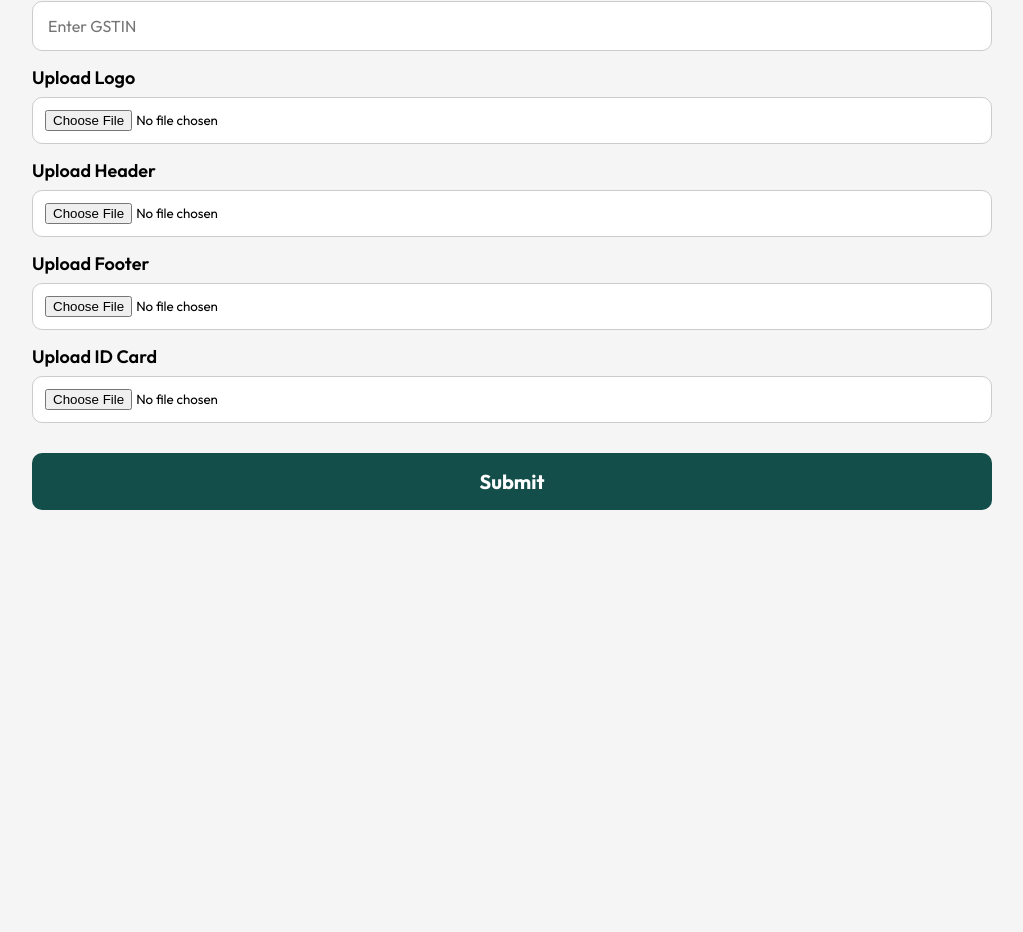
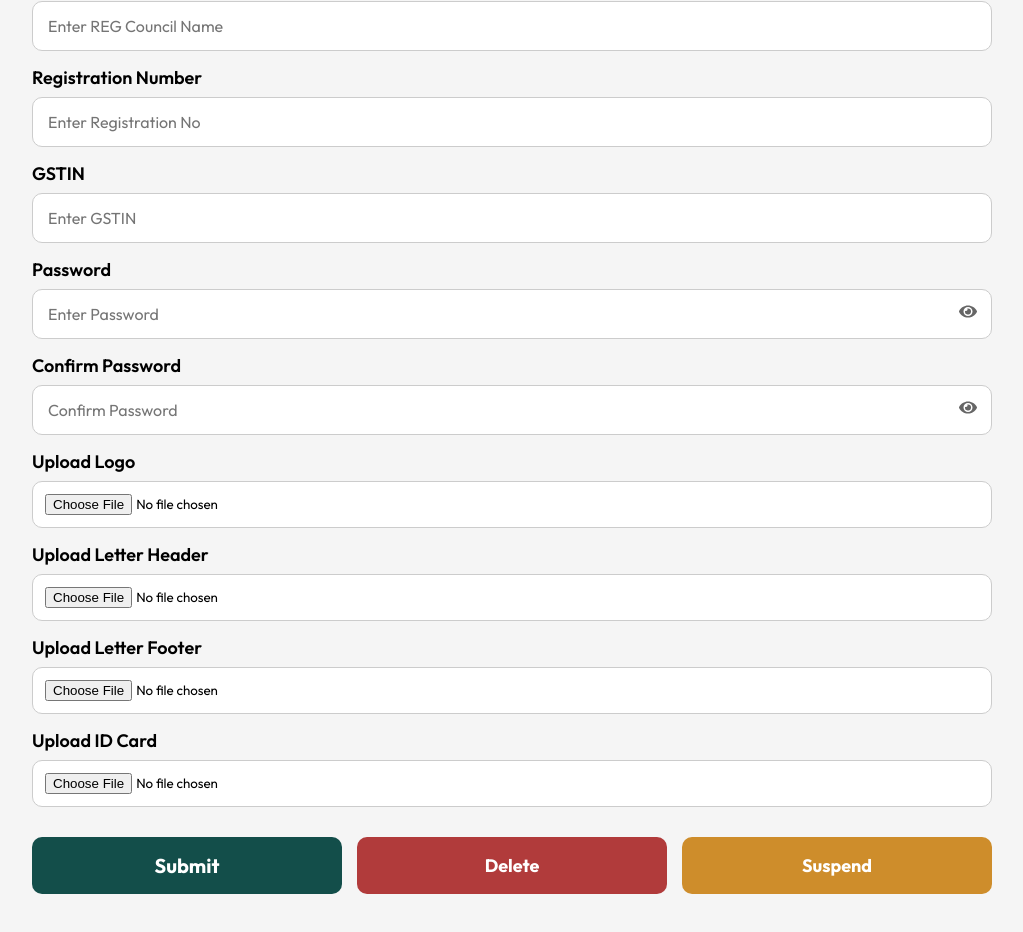
Before and after one commit to sagarkumarsaini11/clinic-website, a React (Vite) app: page /add-clinic in a window 1280 px wide. Shown: the part 796-1728 px from the top of the page, without its empty margins (128-1151 px from the left). Before the commit the page ends 1366 px from the top, so only its background shows below. Built offline with nearby package versions, Linux system fonts and the light colour scheme.

Commit message:
UI Update

```diff
--- a/src/Components/AddClinic/AddClinic.css
+++ b/src/Components/AddClinic/AddClinic.css
@@ -128,6 +128,89 @@ input[type="file"]{
   margin-bottom:10px;
 }
 
+
+.password-wrapper{
+  position:relative;
+}
+
+.eye-icon{
+  position:absolute;
+  right:15px;
+  top:50%;
+  transform:translateY(-50%);
+  cursor:pointer;
+  font-size:18px;
+  color:#666;
+}
+
+.image-preview-box{
+  margin-top:15px;
+}
+
+.remove-image-btn{
+  background:red;
+  color:white;
+  border:none;
+  padding:10px 15px;
+  border-radius:8px;
+  cursor:pointer;
+  margin-top:10px;
+  display:flex;
+  align-items:center;
+  gap:8px;
+}
+
+.button-row{
+  display:flex;
+  gap:15px;
+  margin-top:30px;
+  margin-bottom:40px;
+}
+
+.submit-button-add-clinic{
+  flex:1;
+  margin:0;
+}
+
+.delete-form-btn{
+  flex:1;
+  background:rgb(177, 59, 59);
+  color:white;
+  border:none;
+  border-radius:10px;
+  font-size:18px;
+  font-weight:bold;
+  cursor:pointer;
+}
+
+.suspend-form-btn{
+  flex:1;
+  background:#ce8d2b;
+  color:white;
+  border:none;
+  border-radius:10px;
+  font-size:18px;
+  font-weight:bold;
+  cursor:pointer;
+}
+
+.delete-form-btn,
+.suspend-form-btn{
+  padding:16px;
+}
+
+@media(max-width:768px){
+
+  .button-row{
+    flex-direction:column;
+  }
+
+  .delete-form-btn,
+  .suspend-form-btn,
+  .submit-button-add-clinic{
+    width:100%;
+  }
+}
 /* Tablet */
 
 @media(max-width:768px){
--- a/src/Components/AddClinic/AddClinic.jsx
+++ b/src/Components/AddClinic/AddClinic.jsx
@@ -1,4 +1,5 @@
 import React, { useState } from "react";
+import { FaEye, FaEyeSlash, FaTrash } from "react-icons/fa";
 import "./AddClinic.css";
 import { useNavigate } from "react-router-dom";
 import Cookies from "js-cookie"
@@ -11,16 +12,12 @@ export default function AddClinic() {
 const navigate = useNavigate();
 const location = useLocation();
 
-const clinicData =
-  location.state?.clinic;
+const clinicData = location.state?.clinic;
+const isEdit = location.state?.isEdit;
+const [clinicName, setClinicName] =  useState( clinicData?.name || "");
 
-const isEdit =
-  location.state?.isEdit;
 
-const [clinicName, setClinicName] =
-  useState(
-    clinicData?.name || ""
-  );
+
 
 const [clinicAddress, setClinicAddress] =
   useState(
@@ -52,6 +49,28 @@ const [gstin, setGstin] =
     clinicData?.gstin || ""
   );
 
+  const [regCouncilName, setRegCouncilName] =
+  useState(
+    clinicData?.reg_council_name || ""
+  );
+
+const [doctorDegree, setDoctorDegree] =
+  useState(
+    clinicData?.doctor_degree || ""
+  );
+
+const [password, setPassword] =
+  useState(
+    clinicData?.password || ""
+  );
+
+const [confirmPassword, setConfirmPassword] =
+  useState(
+    clinicData?.password || ""
+  );
+const [showPassword, setShowPassword] = useState(false);
+
+const [showConfirmPassword, setShowConfirmPassword] = useState(false);
   const [logoFile, setLogoFile] = useState(null);
   const [headerFile, setHeaderFile] = useState(null);
   const [footerFile, setFooterFile] = useState(null);
@@ -319,6 +338,22 @@ navigate(
           placeholder="Enter Doctor Name"/>
 
 
+                  {/*  Doctor Degree*/}
+          <label className="label-add-clinic">Doctor Degree</label>
+        <input className="input-add-clinic" value={doctorDegree}
+        onChange={(e) =>  setDoctorDegree(e.target.value) }
+        placeholder="Enter Doctor Degree"/>
+
+
+                    {/* REG Council Name */}
+
+          <label className="label-add-clinic">REG Council Name</label>
+       <input  className="input-add-clinic"
+        value={regCouncilName}
+       onChange={(e) =>setRegCouncilName(e.target.value)}
+          placeholder="Enter REG Council Name"/>
+
+
                   {/*  Registration Number*/}
         <label className="label-add-clinic">Registration Number</label>
         <input className="input-add-clinic"
@@ -335,21 +370,64 @@ navigate(
           placeholder="Enter GSTIN"/>
 
 
+                  {/* password  */}
+          <label className="label-add-clinic"> Password</label>
+      <div className="password-wrapper">
+       <input className="input-add-clinic" type={
+          showPassword
+         ? "text"
+        : "password" }
+       value={password}  onChange={(e) =>setPassword(e.target.value)}
+        placeholder="Enter Password"/>
+           <span
+        className="eye-icon"
+         onClick={() =>  setShowPassword(!showPassword)} >
+          {showPassword
+          ? <FaEyeSlash />
+          : <FaEye />}
+         </span>
+        </div>
+
+                         {/* Confirm Password */}
+
+               <label className="label-add-clinic">Confirm Password</label>
+           <div className="password-wrapper">
+           <input className="input-add-clinic"
+               type={showConfirmPassword
+                   ? "text"
+                   : "password" }
+         value={confirmPassword} onChange={(e) => setConfirmPassword(e.target.value) }
+      placeholder="Confirm Password"/>
+          <span className="eye-icon"
+    onClick={() =>  setShowConfirmPassword( !showConfirmPassword) } >
+    {showConfirmPassword
+      ? <FaEyeSlash />
+      : <FaEye />}
+      </span>
+      </div>
+
+
                                 {/* Logo */}
-
         <label className="label-add-clinic"> Upload Logo </label>
         <input type="file"
            accept="image/*"
          onChange={(e)=>handleImageChange(e,setLogoFile)}/>
 
    {logoFile && (
-     <img  src={URL.createObjectURL(logoFile)}
-       alt="" className="preview-image-add-clinic" />
+               <div className="image-preview-box">
+
+    <img  src={URL.createObjectURL(logoFile)} alt=""
+      className="preview-image-add-clinic"/>
+    <button type="button" className="remove-image-btn"
+      onClick={() =>  setLogoFile(null) }>
+     <FaTrash /> Remove  </button>
+
+  </div>
 )}
 
                      {/* Header File */}
 
-        <label className="label-add-clinic"> Upload Header </label>
+        <label className="label-add-clinic"> Upload Letter Header </label>
         <input  type="file" accept="image/*"
          onChange={(e)=>handleImageChange(e,setHeaderFile)} />
           {headerFile && (
@@ -359,7 +437,7 @@ navigate(
 
                {/* Footer file */}
 
-        <label className="label-add-clinic"> Upload Footer </label>
+        <label className="label-add-clinic"> Upload Letter Footer </label>
         <input type="file" accept="image/*"
           onChange={(e)=>handleImageChange(e,setFooterFile)} />
 
@@ -378,14 +456,19 @@ navigate(
 
 
                 {/*Submit button*/}
-       <button
-  type="submit"
-  className="submit-button-add-clinic"
->
+        <div className="button-row">
+
+       <button type="submit"  className="submit-button-add-clinic">
            {isEdit
            ? "Update Clinic"
             : "Submit"}
        </button>
+
+  <button   type="button"  className="delete-form-btn"> Delete </button>
+
+  <button type="button" className="suspend-form-btn">Suspend</button>
+
+</div>
 
       </form>
     </div>
--- a/src/Components/Appointment/Appointment.jsx
+++ b/src/Components/Appointment/Appointment.jsx
@@ -238,17 +238,8 @@ const handleSubmit = async (e) => {
 
         <div className="input-group">
 
-  <input
-    type="date"
-    name="appointmentDate"
-    value={formData.appointmentDate}
-    onChange={handleChange}
-  />
-
-  <label className="date-label">
-    Appointment Date
-  </label>
-
+           <input type="date" name="appointmentDate" value={formData.appointmentDate} onChange={handleChange} />
+        <label className="date-label">Appointment Date</label>
             {errors.appointmentDate && (
              <span className="error">
               {errors.appointmentDate}
@@ -261,12 +252,30 @@ const handleSubmit = async (e) => {
 
                <div className="input-group">
 
-  <input
-    type="time"
-    name="appointmentTime"
-    value={formData.appointmentTime}
-    onChange={handleChange}
-  />
+             <select  name="appointmentTime"  value={formData.appointmentTime}  onChange={handleChange} >
+
+
+          <option value="">Select Time Slot</option>
+
+            <option value="09:00 AM">09:00 AM</option>
+            <option value="09:30 AM">09:30 AM</option>
+           <option value="10:00 AM">10:00 AM</option>
+            <option value="10:30 AM">10:30 AM</option>
+            <option value="11:00 AM">11:00 AM</option>
+          <option value="11:30 AM">11:30 AM</option>
+          <option value="12:00 PM">12:00 PM</option>
+             <option value="12:30 PM">12:30 PM</option>
+
+             <option value="02:00 PM">02:00 PM</option>
+          <option value="02:30 PM">02:30 PM</option>
+           <option value="03:00 PM">03:00 PM</option>
+            <option value="03:30 PM">03:30 PM</option>
+             <option value="04:00 PM">04:00 PM</option>
+             <option value="04:30 PM">04:30 PM</option>
+           <option value="05:00 PM">05:00 PM</option>
+               <option value="05:30 PM">05:30 PM</option>
+               <option value="06:00 PM">06:00 PM</option>
+  </select>
 
   <label className="date-label">
     Appointment Time
--- a/src/Components/Dashboard/Dashboard.jsx
+++ b/src/Components/Dashboard/Dashboard.jsx
@@ -74,7 +74,7 @@ export default function Dashboard() {
             onClick={() => navigate("/previously-added-clinics")}
           >
             <FaClinicMedical />
-            <span>Previously Added Clinic</span>
+            <span>Running  Clinic</span>
           </button>
 
         </div>
--- a/src/Components/PreviouslyAddedClinics/PreviouslyAddedClinics.css
+++ b/src/Components/PreviouslyAddedClinics/PreviouslyAddedClinics.css
@@ -221,14 +221,14 @@
   cursor:pointer;
 }
 
-.delete-btn-clinic{
+/* .delete-btn-clinic{
   background:red;
   color:white;
   border:none;
   padding:8px 12px;
   border-radius:6px;
   cursor:pointer;
-}
+} */
 
 .clinic-table tbody tr:hover{
   background:#f5f5f5;
@@ -258,9 +258,10 @@
   padding:8px 12px;
   border-radius:6px;
   cursor:pointer;
-  margin-right:6px;
+  width:90px;
+  display:block;
+  margin-bottom:6px;
 }
-
 .save-btn-clinic{
   background:#28a745;
   color:white;
@@ -268,7 +269,9 @@
   padding:8px 12px;
   border-radius:6px;
   cursor:pointer;
-  margin-right:6px;
+  width:90px;
+  display:block;
+  margin-bottom:6px;
 }
 
 .clinic-table input{
@@ -298,7 +301,23 @@
 
 }
 
-.suspend-btn-clinic {
+.access-btn-clinic{
+  background:#ff9800;
+  color:#fff;
+  border:none;
+  padding:8px 12px;
+  border-radius:6px;
+  cursor:pointer;
+  margin-top:6px;
+  width:90px;
+  display:block;
+}
+
+.access-btn-clinic:hover{
+  background:#f57c00;
+}
+
+/* .suspend-btn-clinic {
   background: orange;
   color: white;
   border: none;
@@ -318,7 +337,7 @@
   cursor: pointer;
   margin-top: 6px;
   width: 90%;
-}
+} */
 /* Tablet */
 
 @media(max-width:768px){
--- a/src/Components/Sidebar/SibarAdmin.jsx
+++ b/src/Components/Sidebar/SibarAdmin.jsx
@@ -64,7 +64,7 @@ export default function Sidebar() {
               onClick={() => {
                 navigate("/previously-added-clinics");
                 setShowSidebar(false);
-              }} > Previous Added Clinic </button>
+              }} > Running Clinic </button>
 
 
             <button
```
Also changed, not shown: src/Components/PreviouslyAddedClinics/PreviouslyAddedClinics.jsx (+55 -35 lines). Lines whose indentation alone changed are shown as unchanged.
